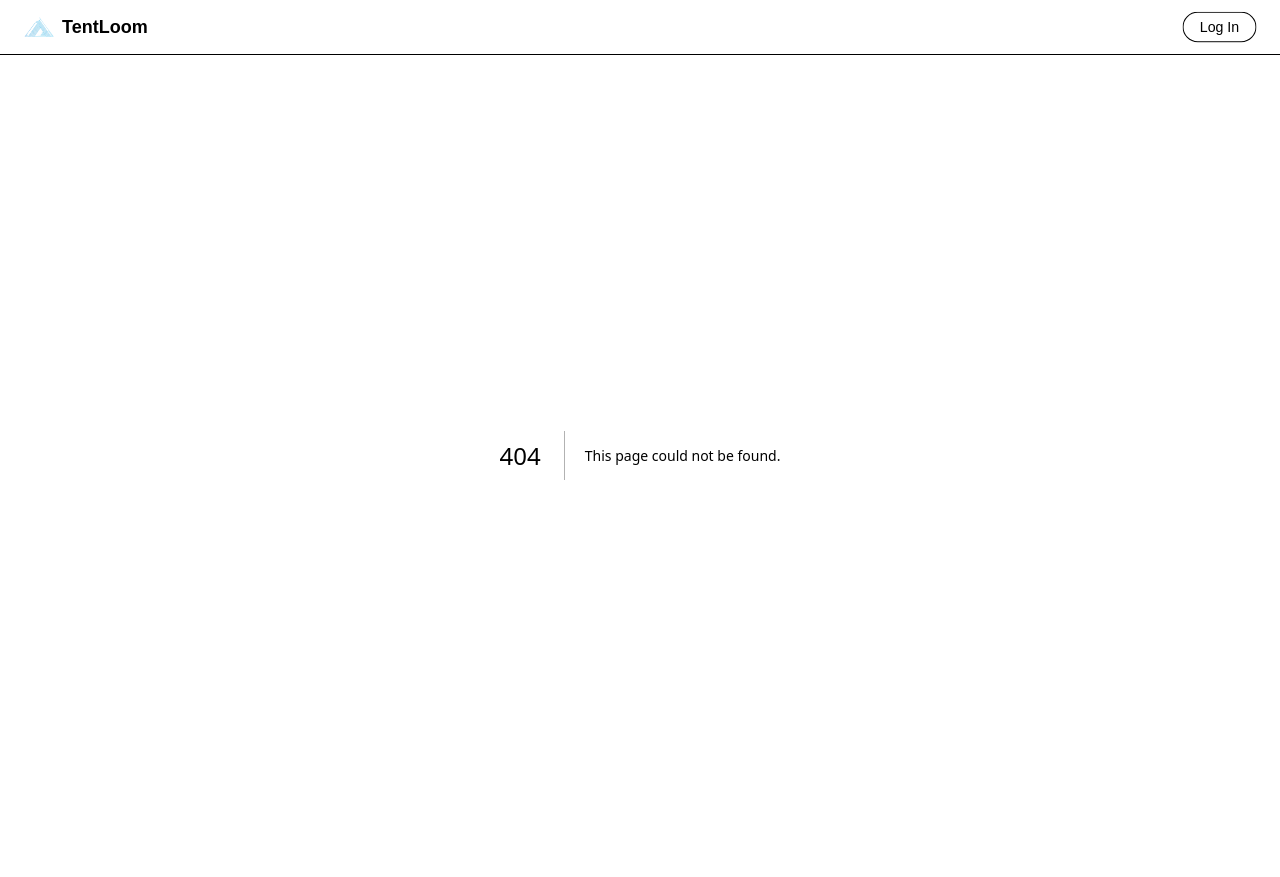
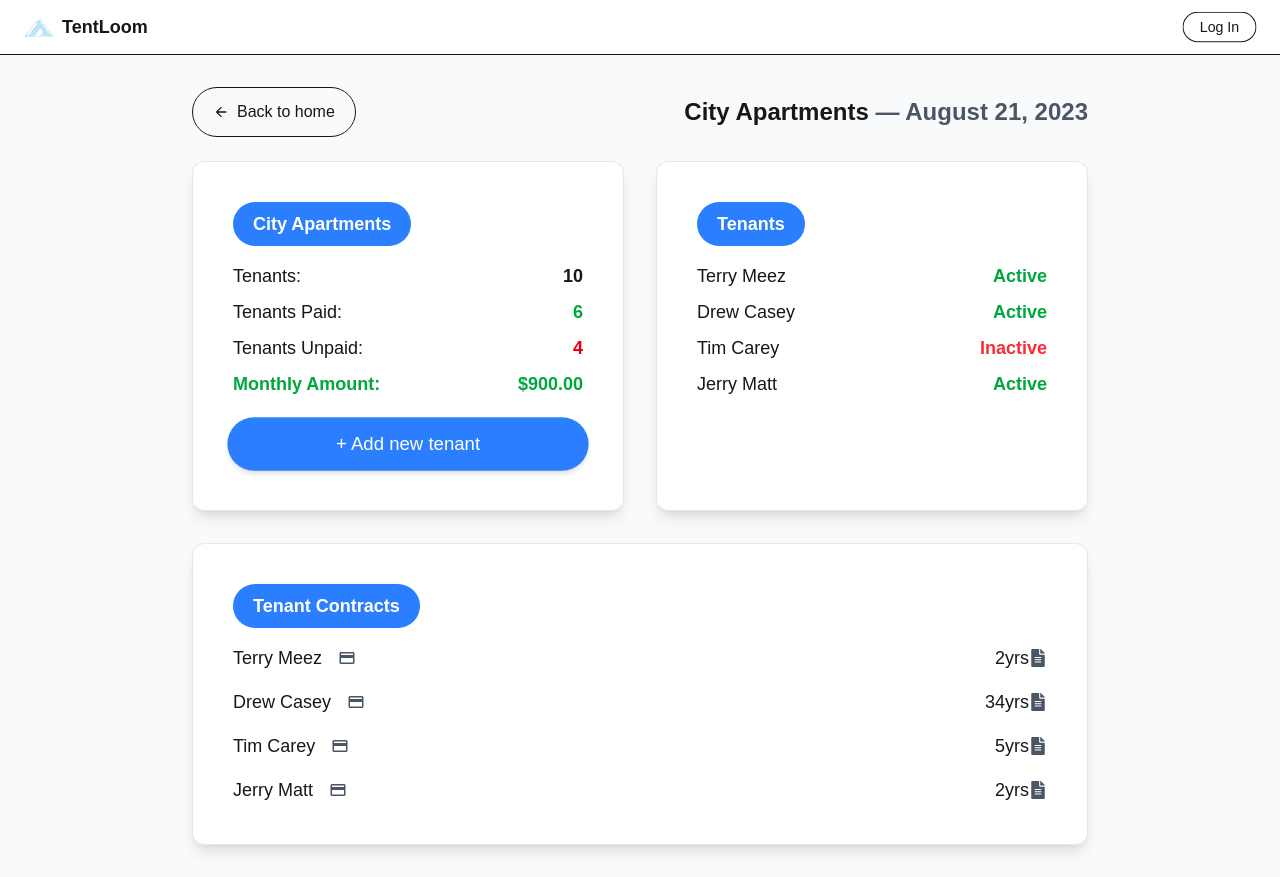
Before and after one commit to adnanfrd/Transaction-system, a Next.js app in the folder frontend/: page /propertydetails in a window 1280 px wide. Before the commit this address had no page. Before the commit the page ends 855 px from the top, so only its background shows below. Built offline with nearby package versions, Linux system fonts and the light colour scheme.

Commit message:
dashboard property deatils page also

```diff
--- /dev/null
+++ b/frontend/src/app/dashboard/page.tsx
@@ -0,0 +1,12 @@
+import Dashboard from '@/components/dashboard/Dashboard'
+import React from 'react'
+
+const page = () => {
+  return (
+    <div>
+        <Dashboard/>
+    </div>
+  )
+}
+
+export default page
--- /dev/null
+++ b/frontend/src/app/propertydetails/page.tsx
@@ -0,0 +1,12 @@
+import PropertyDetails from '@/components/dashboard/PropertyDetails'
+import React from 'react'
+
+const page = () => {
+  return (
+    <div>
+        <PropertyDetails/>
+    </div>
+  )
+}
+
+export default page
--- a/frontend/src/components/ConfirmationForm.tsx
+++ b/frontend/src/components/ConfirmationForm.tsx
@@ -2,12 +2,21 @@
 
 import { motion } from "framer-motion";
 import { useState } from "react";
+import { useRouter } from "next/navigation";
 
 const ConfirmationForm = () => {
   const [formData, setFormData] = useState({ fullName: "", activation: "" });
+  const router = useRouter(); // ✅ Correct use of router
+
+  const handleSubmit = (e: React.FormEvent) => {
+    e.preventDefault(); // Prevent default form submission behavior
+
+    // ✅ Ensure it navigates properly
+    router.push("/dashboard");
+  };
 
   return (
-    <div className="flex items-center justify-center h-[70vh] bg-gray-50 px-4">
+    <div className="flex items-center justify-center min-h-screen bg-gray-50 px-4">
       <motion.div
         initial={{ opacity: 0, y: 20 }}
         animate={{ opacity: 1, y: 0 }}
@@ -18,7 +27,8 @@ const ConfirmationForm = () => {
           Please enter the confirmation details the owner provided you
         </h2>
 
-        <form className="mt-4 space-y-4">
+        <form onSubmit={handleSubmit} className="mt-4 space-y-4">
+          {/* Full Name Field */}
           <div>
             <label className="block text-sm font-medium text-gray-700">Enter Full Name</label>
             <input
@@ -30,6 +40,7 @@ const ConfirmationForm = () => {
             />
           </div>
 
+          {/* Activation Number Field */}
           <div>
             <label className="block text-sm font-medium text-gray-700">Activation Number</label>
             <input
@@ -41,10 +52,12 @@ const ConfirmationForm = () => {
             />
           </div>
 
+          {/* Validate Button */}
           <motion.button
+            type="submit" // ✅ This ensures form submission works properly
             whileHover={{ scale: 1.05 }}
             whileTap={{ scale: 0.95 }}
-            className="w-full mt-4 bg-blue-500 text-white px-6 py-3 rounded-full text-lg shadow-md hover:bg-blue-600 transition flex items-center justify-center space-x-2"
+            className="w-full mt-4 cursor-pointer bg-blue-500 text-white px-6 py-3 rounded-full text-lg shadow-md hover:bg-blue-600 transition flex items-center justify-center space-x-2"
           >
             <span>Validate</span>
             <span>→</span>
--- /dev/null
+++ b/frontend/src/components/dashboard/Dashboard.tsx
@@ -0,0 +1,89 @@
+"use client";
+
+import { motion } from "framer-motion";
+import { useEffect, useRef } from "react";
+import gsap from "gsap";
+import { useRouter } from "next/navigation";
+
+const properties = [
+  { name: "Jelly Apartments", tenants: 30, paid: 17, unpaid: 13, amount: 2000, link: "/propertydetails" },
+  { name: "Lift Apartments", tenants: 10, paid: 7, unpaid: 3, amount: 800, link: "/tpropertydetails" },
+  { name: "City Apartments", tenants: 5, paid: 2, unpaid: 3, amount: 1000, link: "/propertydetails" },
+  { name: "Trent Apartments", tenants: 50, paid: 25, unpaid: 25, amount: 2000, link: "/propertydetails" },
+];
+
+const Dashboard = () => {
+  const buttonRef = useRef(null);
+  const router = useRouter();
+
+  useEffect(() => {
+    if (buttonRef.current) {
+      gsap.fromTo(
+        buttonRef.current,
+        { scale: 1 },
+        { scale: 1.05, repeat: -1, yoyo: true, duration: 1.5, ease: "power1.inOut" }
+      );
+    }
+  }, []);
+
+  return (
+    <div className="min-h-screen bg-gray-50 p-4 sm:p-6">
+      <div className="flex flex-col sm:flex-row justify-between items-center mb-6">
+        <h2 className="text-xl sm:text-2xl font-bold text-center sm:text-left">
+          Properties — <span className="text-gray-600">August 21, 2023</span>
+        </h2>
+        <div className="flex space-x-3 sm:space-x-4 mt-4 sm:mt-0">
+          <button className="px-4 sm:px-5 py-2 sm:py-3 border rounded-full hover:bg-gray-200 transition">Payment Overview</button>
+          <button className="px-4 sm:px-5 py-2 sm:py-3 border rounded-full hover:bg-gray-200 transition">Chats</button>
+        </div>
+      </div>
+
+      <div className="grid grid-cols-1 md:grid-cols-2 gap-6 sm:gap-8">
+        {properties.map((property, index) => (
+          <motion.div
+            key={index}
+            initial={{ opacity: 0, scale: 0.9 }}
+            animate={{ opacity: 1, scale: 1 }}
+            transition={{ delay: index * 0.2, duration: 0.5 }}
+            className="bg-white p-6 sm:p-8 rounded-lg shadow-md border border-gray-200 hover:shadow-lg transition transform hover:scale-105 cursor-pointer"
+            onClick={() => router.push(property.link)}
+          >
+            <h3 className="text-lg sm:text-xl font-semibold bg-blue-500 text-white rounded-full px-4 sm:px-6 py-1 sm:py-2 w-fit">
+              {property.name}
+            </h3>
+
+            <div className="mt-3 sm:mt-4 space-y-1 sm:space-y-2">
+              <div className="flex justify-between text-sm sm:text-lg">
+                <span>Tenants:</span>
+                <span className="font-semibold">{property.tenants}</span>
+              </div>
+              <div className="flex justify-between text-sm sm:text-lg">
+                <span>Tenants Paid:</span>
+                <span className="font-semibold text-green-600">{property.paid}</span>
+              </div>
+              <div className="flex justify-between text-sm sm:text-lg">
+                <span>Tenants Unpaid:</span>
+                <span className="font-semibold text-red-600">{property.unpaid}</span>
+              </div>
+              <div className="flex justify-between text-sm sm:text-lg font-semibold text-green-600">
+                <span>Monthly Amount:</span>
+                <span>${property.amount.toFixed(2)}</span>
+              </div>
+            </div>
+          </motion.div>
+        ))}
+      </div>
+
+      <motion.button
+        ref={buttonRef}
+        whileHover={{ scale: 1.05 }}
+        whileTap={{ scale: 0.95 }}
+        className="mt-6 sm:mt-8 bg-blue-500 text-white px-6 sm:px-8 py-3 sm:py-4 rounded-full text-lg sm:text-xl shadow-md hover:bg-blue-600 transition w-full sm:w-auto block mx-auto"
+      >
+        + Add New Apartment
+      </motion.button>
+    </div>
+  );
+};
+
+export default Dashboard;
--- /dev/null
+++ b/frontend/src/components/dashboard/PropertyDetails.tsx
@@ -0,0 +1,141 @@
+"use client";
+
+import { motion } from "framer-motion";
+import { useEffect, useRef } from "react";
+import gsap from "gsap";
+import { MdOutlinePayment } from "react-icons/md";
+import { FaFileAlt } from "react-icons/fa";
+import { IoMdArrowBack } from "react-icons/io";
+import Link from "next/link";
+
+const tenants = [
+  { name: "Terry Meez", status: "Active", color: "text-green-600" },
+  { name: "Drew Casey", status: "Active", color: "text-green-600" },
+  { name: "Tim Carey", status: "Inactive", color: "text-red-500" },
+  { name: "Jerry Matt", status: "Active", color: "text-green-600" },
+];
+
+const contracts = [
+  { name: "Terry Meez", years: "2yrs" },
+  { name: "Drew Casey", years: "34yrs" },
+  { name: "Tim Carey", years: "5yrs" },
+  { name: "Jerry Matt", years: "2yrs" },
+];
+
+const PropertyDetails = () => {
+  const buttonRef = useRef(null);
+
+  useEffect(() => {
+    if (buttonRef.current) {
+      gsap.fromTo(
+        buttonRef.current,
+        { scale: 1 },
+        {
+          scale: 1.05,
+          repeat: -1,
+          yoyo: true,
+          duration: 1.5,
+          ease: "power1.inOut",
+        }
+      );
+    }
+  }, []);
+
+  return (
+    <div className="min-h-screen bg-gray-50 p-8 flex flex-col items-center">
+      <div className="w-full max-w-4xl flex justify-between items-center mb-6">
+        <Link href="/">
+          <button className="flex items-center cursor-pointer px-5 py-3 border rounded-full hover:bg-gray-200 transition">
+            <IoMdArrowBack className="mr-2" /> Back to home
+          </button>
+        </Link>
+        <h2 className="text-2xl font-bold">
+          City Apartments{" "}
+          <span className="text-gray-600">— August 21, 2023</span>
+        </h2>
+      </div>
+
+      <div className="w-full max-w-4xl grid grid-cols-1 md:grid-cols-2 gap-8">
+        <motion.div
+          initial={{ opacity: 0, scale: 0.9 }}
+          animate={{ opacity: 1, scale: 1 }}
+          className="bg-white p-10 rounded-xl shadow-lg border border-gray-200"
+        >
+          <h3 className="text-lg font-semibold bg-blue-500 text-white rounded-full px-5 py-2 w-fit">
+            City Apartments
+          </h3>
+          <div className="mt-4 space-y-2">
+            <div className="flex justify-between text-lg">
+              <span>Tenants:</span> <span className="font-semibold">10</span>
+            </div>
+            <div className="flex justify-between text-lg">
+              <span>Tenants Paid:</span>{" "}
+              <span className="font-semibold text-green-600">6</span>
+            </div>
+            <div className="flex justify-between text-lg">
+              <span>Tenants Unpaid:</span>{" "}
+              <span className="font-semibold text-red-600">4</span>
+            </div>
+            <div className="flex justify-between text-lg font-semibold text-green-600">
+              <span>Monthly Amount:</span> <span>$900.00</span>
+            </div>
+          </div>
+          <button
+            ref={buttonRef}
+            className="mt-5 bg-blue-500 text-white px-5 py-3 rounded-full text-lg shadow-md hover:bg-blue-600 transition w-full"
+          >
+            + Add new tenant
+          </button>
+        </motion.div>
+
+        <motion.div
+          initial={{ opacity: 0, scale: 0.9 }}
+          animate={{ opacity: 1, scale: 1 }}
+          className="bg-white p-10 rounded-xl shadow-lg border border-gray-200"
+        >
+          <h3 className="text-lg font-semibold bg-blue-500 text-white rounded-full px-5 py-2 w-fit">
+            Tenants
+          </h3>
+          <div className="mt-4 space-y-2">
+            {tenants.map((tenant, index) => (
+              <div key={index} className="flex justify-between text-lg">
+                <span>{tenant.name}</span>
+                <span className={`font-semibold ${tenant.color}`}>
+                  {tenant.status}
+                </span>
+              </div>
+            ))}
+          </div>
+        </motion.div>
+      </div>
+
+      <motion.div
+        initial={{ opacity: 0, scale: 0.9 }}
+        animate={{ opacity: 1, scale: 1 }}
+        className="w-full max-w-4xl bg-white p-10 rounded-xl shadow-lg border border-gray-200 mt-8"
+      >
+        <h3 className="text-lg font-semibold bg-blue-500 text-white rounded-full px-5 py-2 w-fit">
+          Tenant Contracts
+        </h3>
+        <div className="mt-4 space-y-4">
+          {contracts.map((contract, index) => (
+            <div
+              key={index}
+              className="flex justify-between text-lg items-center"
+            >
+              <div className="flex items-center space-x-4">
+                <span>{contract.name}</span>
+                <MdOutlinePayment className="text-gray-600" />
+              </div>
+              <span className="flex items-center space-x-4 ">
+                {contract.years} <FaFileAlt className="text-gray-600" />
+              </span>
+            </div>
+          ))}
+        </div>
+      </motion.div>
+    </div>
+  );
+};
+
+export default PropertyDetails;
```
